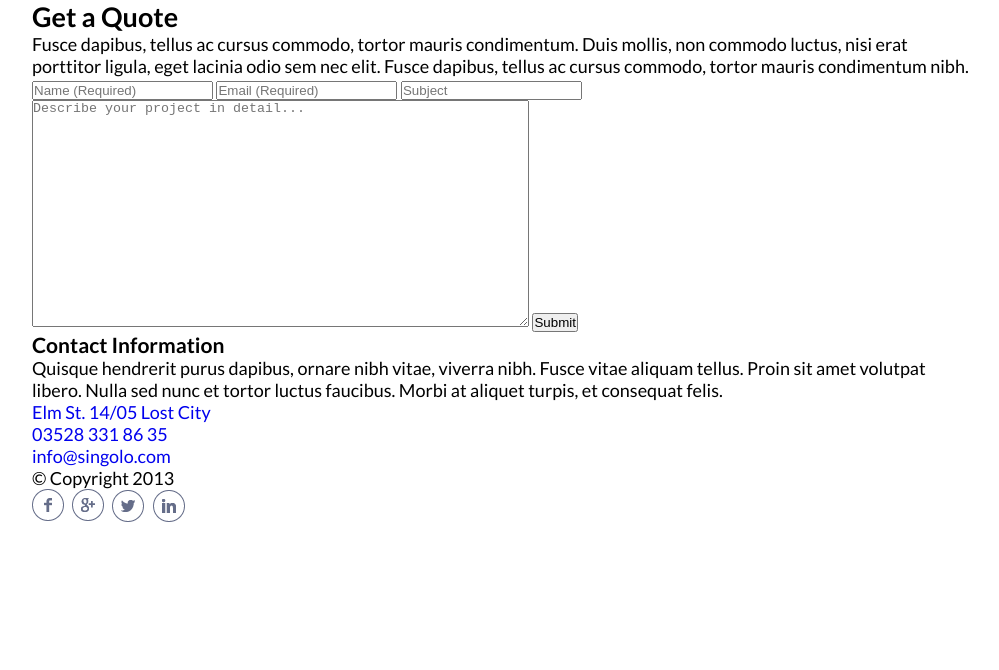
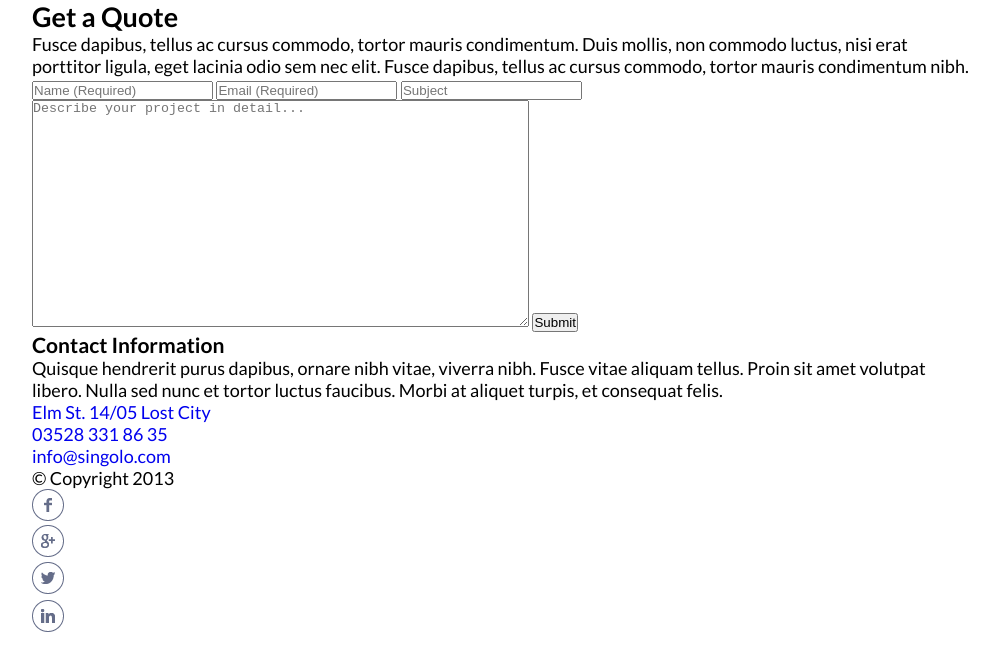
Before and after one commit to Peleka/Singolo, a plain HTML site: page singolo3.html in a window 1280 px wide. Shown: the whole page, without its empty margins (138-1137 px from the left). Drawn offline with Linux system fonts and the light colour scheme.

Commit message:
fix: change link css

```diff
--- a/singolo3.html
+++ b/singolo3.html
@@ -3,7 +3,7 @@
 <head>
   <meta charset="UTF-8">
   <meta name="viewport" content="width=device-width, initial-scale=1.0">
-  <link rel="stylesheet" href="singolo2.css">
+  <link rel="stylesheet" href="singolo3.css">
   <link href="https://fonts.googleapis.com/css?family=Lato:300,400,700,900&display=swap" rel="stylesheet">
   <title>Singolo. Part 3.</title>
 </head>
@@ -43,6 +43,7 @@
 
   <footer class="footer">
     <div class="wrapper">
+      <div class="layout-2-columns layout-2-columns--footer">
         <span class="footer__text">© Copyright 2013</span>
         <ul class="social-icon__list">
           <li>
@@ -67,6 +68,8 @@
           </li>
         </ul>
       </div>
+
+    </div>
   </footer>
 </body>
 </html>
```
Lines whose indentation alone changed are shown as unchanged.
